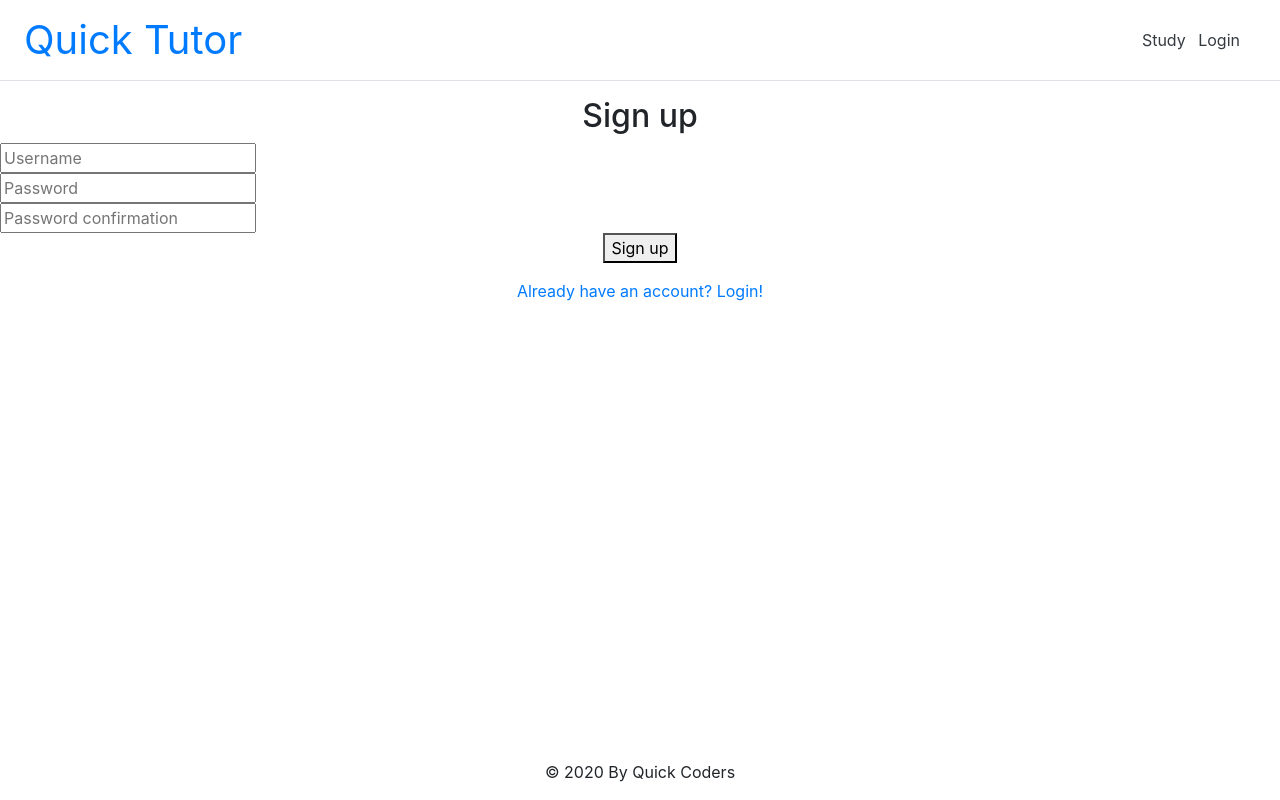
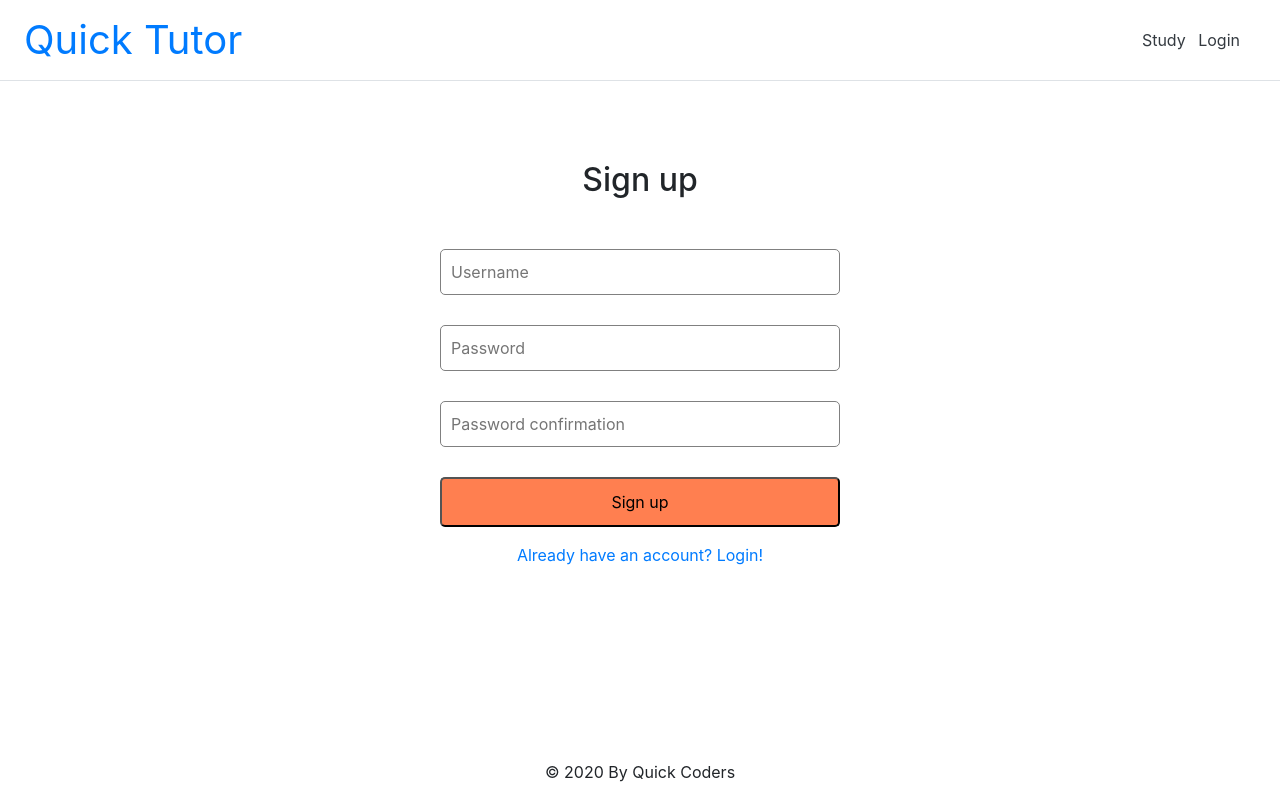
Before and after one commit to HarrisonClark/QuickTutor, a Django app: page /login/signup/ in a window 1280 px wide. Run offline with Django 3.2, Linux system fonts and the light colour scheme; some libraries are stand-ins or nearby versions.

Commit message:
Sign up styling

```diff
--- a/login/static/login/styles.css
+++ b/login/static/login/styles.css
@@ -1,89 +1,31 @@
-/* Made with love by Mutiullah Samim*/
-
-@import url('https://fonts.googleapis.com/css?family=Numans');
-
-html,body{
-background-image: url('http://getwallpapers.com/wallpaper/full/a/5/d/544750.jpg');
-background-size: cover;
-background-repeat: no-repeat;
-height: 100%;
-font-family: 'Numans', sans-serif;
+body {
+	padding: 10;
 }
 
-.container{
-height: 100%;
-align-content: center;
+.signup-container{
+	margin: 0 auto;
+	margin-top: 80px;
+	height: 500px;
+	width: 400px;
 }
 
-.card{
-height: 370px;
-margin-top: auto;
-margin-bottom: auto;
-width: 400px;
-background-color: rgba(0,0,0,0.5) !important;
+.signup-form{
+	margin-top: 20px;
 }
 
-.social_icon span{
-font-size: 60px;
-margin-left: 10px;
-color: #FFC312;
+.signup-input{
+	padding: 10px;
+	width: 400px;
+	margin-top: 30px;
+	border: 1px solid grey;
+	border-radius: 5px;
 }
 
-.social_icon span:hover{
-color: white;
-cursor: pointer;
+.signup-button{
+	margin-top: 30px;
+	height: 50px;
+	width: 400px;
+	background-color: coral;
+	border-radius: 5px;
+	/* transition:  */
 }
-
-.card-header h3{
-color: white;
-}
-
-.social_icon{
-position: absolute;
-right: 20px;
-top: -45px;
-}
-
-.input-group-prepend span{
-width: 50px;
-background-color: #FFC312;
-color: black;
-border:0 !important;
-}
-
-input:focus{
-outline: 0 0 0 0  !important;
-box-shadow: 0 0 0 0 !important;
-
-}
-
-.remember{
-color: white;
-}
-
-.remember input
-{
-width: 20px;
-height: 20px;
-margin-left: 15px;
-margin-right: 5px;
-}
-
-.login_btn{
-color: black;
-background-color: #FFC312;
-width: 100px;
-}
-
-.login_btn:hover{
-color: black;
-background-color: white;
-}
-
-.links{
-color: white;
-}
-
-.links a{
-margin-left: 4px;
-}
--- a/login/templates/registration/signup.html
+++ b/login/templates/registration/signup.html
@@ -1,10 +1,17 @@
 {% extends 'base.html' %}
+{% load static %}
 
 {% block title %}Sign Up{% endblock %}
 
 {% block content %}
+	<head>
+		<link rel="stylesheet" type="text/css" href="{% static 'login/styles.css' %} " />
+		<title>Sign Up</title>
+	</head>
+	<body>
+		<div class="signup-container">
 			<h2>Sign up</h2>
-  <form method="post">
+			<form class="signup-form" method="post">
 				{% csrf_token %}
 				<!-- {{ form.as_p }} -->
 				<div class="form-group">
@@ -14,8 +21,10 @@
 							{{ field.errors }}
 						</div>
 					{% endfor %}
-		<button type="submit">Sign up</button>
+					<button class="signup-button" type="submit">Sign up</button>
 				</div>
 			</form>
 			<p><a href="{% url 'login:login' %}">Already have an account? Login!</a></p>
+		</div>
+	</body>
 {% endblock %}
```
Lines whose indentation alone changed are shown as unchanged.
